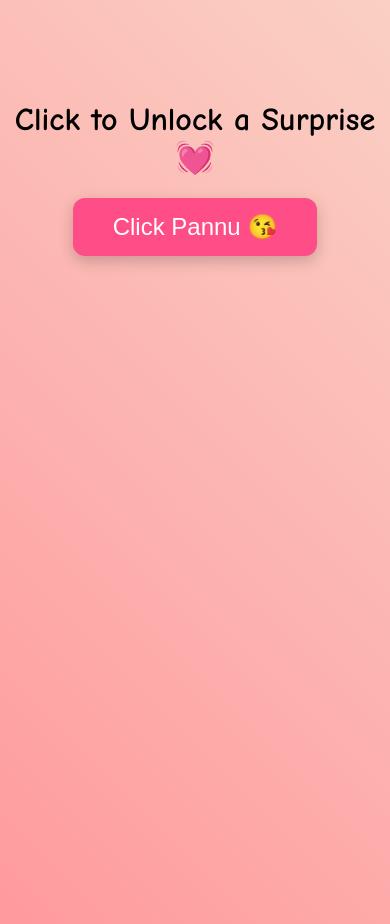
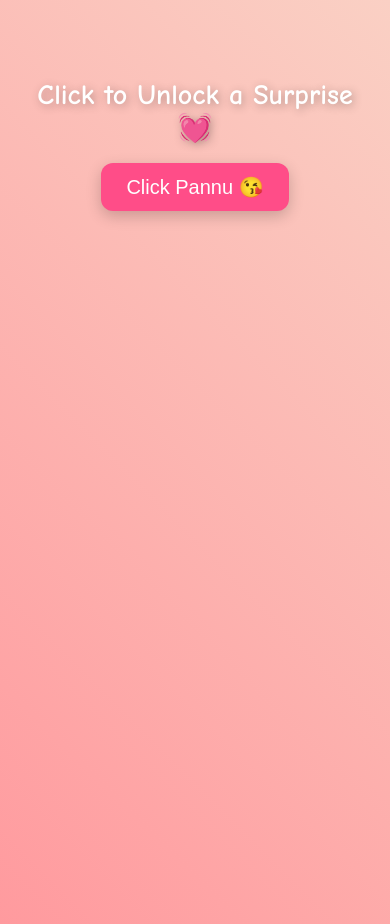
Before and after one commit to vijayletchumi/Surprises, a plain HTML site: page index.html in a window 390 px wide. Drawn offline with Linux system fonts and the light colour scheme.

Commit message:
Add files via upload

```diff
--- a/index.html
+++ b/index.html
@@ -2,6 +2,7 @@
 <html lang="en">
 <head>
 <meta charset="UTF-8">
+<meta name="viewport" content="width=device-width, initial-scale=1.0">
 <title>Heart Surprise 💓</title>
 
 <style>
@@ -11,9 +12,16 @@
     overflow-x: hidden;
     min-height: 100vh;
     margin: 0;
-    padding-top: 80px;
+    padding: 20px;
+    padding-top: 60px;
     transition: background 1s;
     background: linear-gradient(45deg, #ff9a9e, #fad0c4);
+}
+
+h1 {
+    font-size: 36px;
+    color: white;
+    text-shadow: 2px 2px 10px rgba(0,0,0,0.3);
 }
 
 button {
@@ -57,10 +65,12 @@
     display: none;
     justify-content: center;
     gap: 30px;
+    flex-wrap: wrap;
 }
 
 .image-container img {
     width: 220px;
+    max-width: 80%;
     border-radius: 20px;
     box-shadow: 0 10px 25px rgba(0,0,0,0.3);
     transform: scale(0);
@@ -72,6 +82,25 @@
     100% { transform: scale(1); }
 }
 
+/* 📱 Mobile Responsive */
+@media (max-width: 600px) {
+    h1 {
+        font-size: 28px;
+    }
+
+    button {
+        font-size: 20px;
+        padding: 12px 25px;
+    }
+
+    #message {
+        font-size: 24px;
+    }
+
+    .image-container img {
+        width: 160px;
+    }
+}
 </style>
 </head>
 
@@ -113,22 +142,18 @@
 
     clickCount++;
 
-    // Change background every click
     document.body.style.background =
         backgrounds[(clickCount - 1) % backgrounds.length];
 
-    // Emoji explosion
     for (let i = 0; i < 20; i++) {
         createEmoji();
     }
 
-    // Show messages one by one
     if (clickCount <= messages.length) {
         document.getElementById("message").innerText =
             messages[clickCount - 1];
     }
 
-    // After last message (6th click) show surprise images
     if (clickCount === messages.length) {
         setTimeout(() => {
             document.getElementById("message").innerText = "Surprise for you 💓";
```
